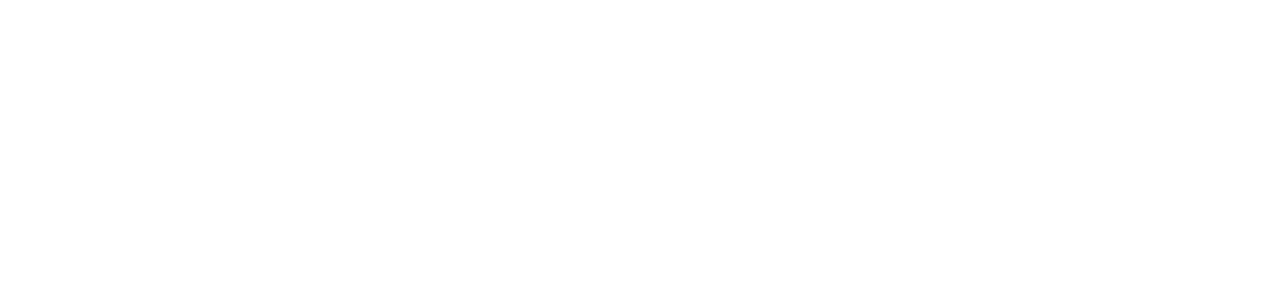
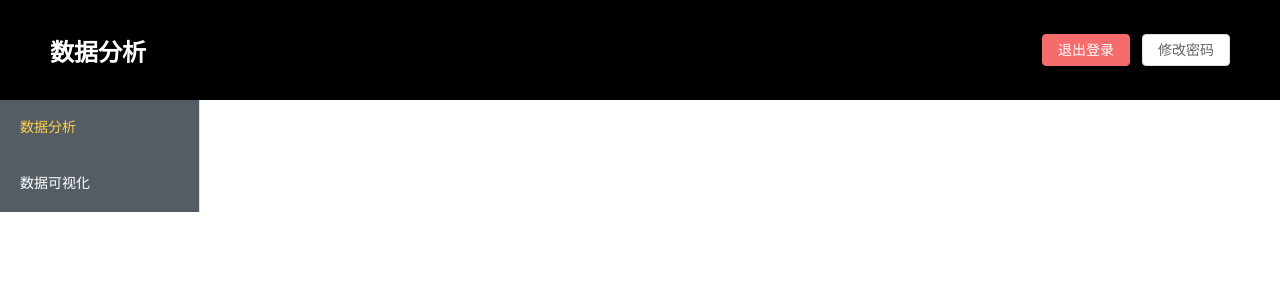
Before and after one commit to jASONSDFDSA/DataMidTableFe, a Vue app: page /analizer in a window 1280 px wide. Before the commit this address had no page. Shown: the top 300 px of the page. Built offline with nearby package versions, Linux system fonts and the light colour scheme.

Commit message:
Analyzer Layout

```diff
--- a/index.html
+++ b/index.html
@@ -11,3 +11,11 @@
     <script type="module" src="/src/main.js"></script>
   </body>
 </html>
+
+<style>
+  html,body,#app {
+    height: 100%;
+    margin: 0;
+    padding: 0;
+  }
+</style>
--- a/package.json
+++ b/package.json
@@ -10,6 +10,7 @@
     "lint": "eslint . --ext .vue,.js,.jsx,.cjs,.mjs --fix --ignore-path .gitignore"
   },
   "dependencies": {
+    "@element-plus/icons-vue": "^2.3.1",
     "element-plus": "^2.7.3",
     "vue": "^3.4.21",
     "vue-router": "^4.3.2"
--- a/src/assets/base.css
+++ /dev/null
@@ -1,86 +0,0 @@
-/* color palette from <https://github.com/vuejs/theme> */
-:root {
-  --vt-c-white: #ffffff;
-  --vt-c-white-soft: #f8f8f8;
-  --vt-c-white-mute: #f2f2f2;
-
-  --vt-c-black: #181818;
-  --vt-c-black-soft: #222222;
-  --vt-c-black-mute: #282828;
-
-  --vt-c-indigo: #2c3e50;
-
-  --vt-c-divider-light-1: rgba(60, 60, 60, 0.29);
-  --vt-c-divider-light-2: rgba(60, 60, 60, 0.12);
-  --vt-c-divider-dark-1: rgba(84, 84, 84, 0.65);
-  --vt-c-divider-dark-2: rgba(84, 84, 84, 0.48);
-
-  --vt-c-text-light-1: var(--vt-c-indigo);
-  --vt-c-text-light-2: rgba(60, 60, 60, 0.66);
-  --vt-c-text-dark-1: var(--vt-c-white);
-  --vt-c-text-dark-2: rgba(235, 235, 235, 0.64);
-}
-
-/* semantic color variables for this project */
-:root {
-  --color-background: var(--vt-c-white);
-  --color-background-soft: var(--vt-c-white-soft);
-  --color-background-mute: var(--vt-c-white-mute);
-
-  --color-border: var(--vt-c-divider-light-2);
-  --color-border-hover: var(--vt-c-divider-light-1);
-
-  --color-heading: var(--vt-c-text-light-1);
-  --color-text: var(--vt-c-text-light-1);
-
-  --section-gap: 160px;
-}
-
-@media (prefers-color-scheme: dark) {
-  :root {
-    --color-background: var(--vt-c-black);
-    --color-background-soft: var(--vt-c-black-soft);
-    --color-background-mute: var(--vt-c-black-mute);
-
-    --color-border: var(--vt-c-divider-dark-2);
-    --color-border-hover: var(--vt-c-divider-dark-1);
-
-    --color-heading: var(--vt-c-text-dark-1);
-    --color-text: var(--vt-c-text-dark-2);
-  }
-}
-
-*,
-*::before,
-*::after {
-  box-sizing: border-box;
-  margin: 0;
-  font-weight: normal;
-}
-
-body {
-  min-height: 100vh;
-  color: var(--color-text);
-  background: var(--color-background);
-  transition:
-    color 0.5s,
-    background-color 0.5s;
-  line-height: 1.6;
-  font-family:
-    Inter,
-    -apple-system,
-    BlinkMacSystemFont,
-    'Segoe UI',
-    Roboto,
-    Oxygen,
-    Ubuntu,
-    Cantarell,
-    'Fira Sans',
-    'Droid Sans',
-    'Helvetica Neue',
-    sans-serif;
-  font-size: 15px;
-  text-rendering: optimizeLegibility;
-  -webkit-font-smoothing: antialiased;
-  -moz-osx-font-smoothing: grayscale;
-}
--- a/src/assets/main.css
+++ /dev/null
@@ -1,35 +0,0 @@
-@import './base.css';
-
-#app {
-  max-width: 1280px;
-  margin: 0 auto;
-  padding: 2rem;
-  font-weight: normal;
-}
-
-a,
-.green {
-  text-decoration: none;
-  color: hsla(160, 100%, 37%, 1);
-  transition: 0.4s;
-  padding: 3px;
-}
-
-@media (hover: hover) {
-  a:hover {
-    background-color: hsla(160, 100%, 37%, 0.2);
-  }
-}
-
-@media (min-width: 1024px) {
-  body {
-    display: flex;
-    place-items: center;
-  }
-
-  #app {
-    display: grid;
-    grid-template-columns: 1fr 1fr;
-    padding: 0 2rem;
-  }
-}
--- /dev/null
+++ b/src/components/Admin/MainAdmin.vue
@@ -0,0 +1,3 @@
+<template>
+
+</template>
--- /dev/null
+++ b/src/components/DataAnalysis/MainAnalizer.vue
@@ -0,0 +1,92 @@
+<template>
+    <div>
+        <el-container class="container">
+            <el-header class="header">
+                <title>Analizer</title>
+                <div class="header-name"><h1>数据分析</h1></div>
+                <div class="header-button">
+                    <el-button type="danger">退出登录</el-button>
+                    <el-button>修改密码</el-button>
+                </div>
+            </el-header>
+
+            <el-container>
+                <el-aside width="200px" class="aside">
+                    <el-menu
+                        active-text-color="#ffd04b"
+                        background-color="#545c64"
+                        class="aside-menu"
+                        default-active="1"
+                        text-color="#fff"
+                        @open="handleOpen"
+                        @close="handleClose"
+                    >
+                        <el-menu-item index="1">数据分析</el-menu-item>
+                        <el-menu-item index="2">数据可视化</el-menu-item>
+                    </el-menu>
+                </el-aside>
+
+                <el-main>
+                    <router-view></router-view>
+                </el-main>
+            </el-container>
+
+        </el-container>
+    </div>
+
+
+</template>
+
+<script>
+export default {
+    data() {
+        return {
+            activeIndex: '1'
+        }
+    },
+    methods: {
+        handleOpen(key, keyPath) {
+            console.log(key, keyPath)
+        },
+        handleClose(key, keyPath) {
+            console.log(key, keyPath)
+        }
+    }
+}
+</script>
+
+<style>
+    .container {
+        height: 100vh;
+    }
+    .header {
+        display: flex;
+        background-color: black;
+        flex-direction: row;
+        align-items: center;
+        justify-content: space-between;
+        width: 100%;
+        height: 100px;
+    }
+    .header-name {
+        display: flex;
+        align-items: center;
+        justify-content: center;
+        color: white;
+        height: 100%;
+        margin-left: 30px;
+    }
+    .header-button {
+        display: flex;
+        align-items: center;
+        justify-content: space-between;
+        height: 100%;
+        margin-right: 30px;
+    }
+    .aside {
+        height: 100%;
+    }
+    .aside-menu {
+        width: 100%;
+    }
+</style>
--- a/src/components/Login/MainLogin.vue
+++ b/src/components/Login/MainLogin.vue
@@ -1,7 +1,7 @@
 <template>
     <body>
         <div class="form-box">
-            <el-tabs class="tabs-title" v-if="isLogin||isRegister" v-model="activeName" @tab-click="handleClick">
+            <el-tabs class="tabs-title" v-model="activeName" @tab-click="handleClick">
                 <el-tab-pane label="登录" name="first"><h1 class="login-title">登录</h1></el-tab-pane>
                 <el-tab-pane label="注册" name="second"><h1 class="login-title">注册</h1></el-tab-pane>
             </el-tabs>
@@ -15,9 +15,9 @@
                     </el-form-item>
                     <div class="center"> <!-- 选择身份 -->
                         <el-radio-group v-model="loginform.identity">
-                            <el-radio value="Analizer">数据分析</el-radio>
-                            <el-radio value="Admin">管理员</el-radio>
-                            <el-radio value="Developer">项目开发</el-radio>
+                            <el-radio value="Analizer"><el-icon><DataAnalysis /></el-icon>数据分析</el-radio>
+                            <el-radio value="Admin"><el-icon><UserFilled /></el-icon>管理员</el-radio>
+                            <el-radio value="Developer"><el-icon><ArrowLeft /><ArrowRight /></el-icon>项目开发</el-radio>
                         </el-radio-group>
                     </div>
                     <div class="center">
@@ -42,9 +42,9 @@
                     </el-form-item>
                     <div class="center">
                         <el-radio-group v-model="registerform.identity">
-                            <el-radio value="Analizer">数据分析</el-radio>
-                            <el-radio value="Admin">管理员</el-radio>
-                            <el-radio value="Developer">项目开发</el-radio>
+                            <el-radio value="Analizer"><el-icon><DataAnalysis /></el-icon>数据分析</el-radio>
+                            <el-radio value="Admin"><el-icon><UserFilled /></el-icon>管理员</el-radio>
+                            <el-radio value="Developer"><el-icon><ArrowLeft /><ArrowRight /></el-icon>项目开发</el-radio>
                         </el-radio-group>
                     </div>
                         <div class="center">
@@ -60,13 +60,13 @@
                         <el-input v-model="applyform.email" placeholder="请输入学校邮箱"></el-input>
                     </el-form-item>
                     <el-form-item label="申请理由" prop="reasons">
-                        <el-input type="textarea" style="height:200px" show-word-limit="true" v-model="applyform.reasons" placeholder="请输入申请理由。务必具体详细，否则可能被拒绝！"></el-input>
+                        <el-input type="textarea" style="height:200px" :show-word-limit="showLimit" v-model="applyform.reasons" placeholder="请输入申请理由。务必具体详细，否则可能被拒绝！"></el-input>
                     </el-form-item>
                     <div class="center">
                         <el-radio-group v-model="applyform.identity">
-                            <el-radio value="Analizer">数据分析</el-radio>
-                            <el-radio value="Admin">管理员</el-radio>
-                            <el-radio value="Developer">项目开发</el-radio>
+                            <el-radio value="Analizer"><el-icon><DataAnalysis /></el-icon>数据分析</el-radio>
+                            <el-radio value="Admin"><el-icon><UserFilled /></el-icon>管理员</el-radio>
+                            <el-radio value="Developer"><el-icon><ArrowLeft /><ArrowRight /></el-icon>项目开发</el-radio>
                         </el-radio-group>
                     </div>
                     <div class="center">
@@ -150,7 +150,8 @@
             activeName: 'first',
             isLogin: true,
             isRegister: false,
-            isApply: false
+            isApply: false,
+            showLimit: true
         };
     },
     methods: {
@@ -159,6 +160,27 @@
             this.$refs[formName].validate((valid) => {
                 if (valid) {
                     alert('submit!');
+
+                    // To DO: Send the login request to the server
+                    // axios.post('http://localhost:8080/login', {
+                    //     username: this.loginform.username,
+                    //     password: this.loginform.password,
+                    //     identity: this.loginform.identity
+                    // }).then(function (response) {
+                    //     console.log(response);
+                    // }).catch(function (error) {
+                    //     console.log(error);
+                    // });
+
+                    console.log(this.loginform.identity);
+                    if (this.loginform.identity === 'Analizer') {
+                        this.$router.push('/analizer');
+                    } else if (this.loginform.identity === 'Admin') {
+                        this.$router.push('/admin');
+                    } else {
+                        this.$router.push('/developer');
+                    }
+
                 } else {
                     console.log('error submit!!');
                     return false;
@@ -175,25 +197,39 @@
                 }
             });
         },
+        apply(formName) {
+            this.$refs[formName].validate((valid) => {
+                if (valid) {
+                    alert('submit!');
+                } else {
+                    console.log('error submit!!');
+                    return false;
+                }
+            });
+        },
         getInviteCode() {
-            alert('获取邀请码');
             this.isLogin = false;
             this.isRegister = false;
             this.isApply = true;
+            this.activeName = '';
         },
         reset(formName) {
-            this.$refs[formName].resetFields();
+            if(this.$refs[formName] !== undefined && this.$refs[formName] !== null)
+                this.$refs[formName].resetFields();
         },
         handleClick(tab, event) {
-            // console.log(tab.props.name);
             if (tab.props.name === 'first') {
                 this.isLogin = true;
                 this.isRegister = false;
+                this.isApply = false;
                 this.reset('registerform');
+                this.reset('applyform');
             } else {
                 this.isLogin = false;
                 this.isRegister = true;
+                this.isApply = false;
                 this.reset('loginform');
+                this.reset('applyform');
             }
         },
     }
--- /dev/null
+++ b/src/components/ProjectDev/MainProjectDev.vue
@@ -0,0 +1,3 @@
+<template>
+
+</template>
--- a/src/main.js
+++ b/src/main.js
@@ -1,5 +1,7 @@
 import ElementPlus from 'element-plus'
 import 'element-plus/dist/index.css'
+
+import * as ElementPlusIconVue from '@element-plus/icons-vue'
 
 import { createApp } from 'vue'
 import App from './App.vue'
@@ -7,6 +9,9 @@
 import router from './router'
 
 const app = createApp(App)
+for (const [key, component] of Object.entries(ElementPlusIconVue)) {
+    app.component(key, component)
+}
 app.use(router)
 app.use(ElementPlus)
 app.mount('#app')
```
Also changed, not shown: src/components/Login/MainRegister.vue (deleted, +0 -61 lines), src/router/index.js (+10 -2 lines), 1 other file (tests, documents, lock files or other folders).
